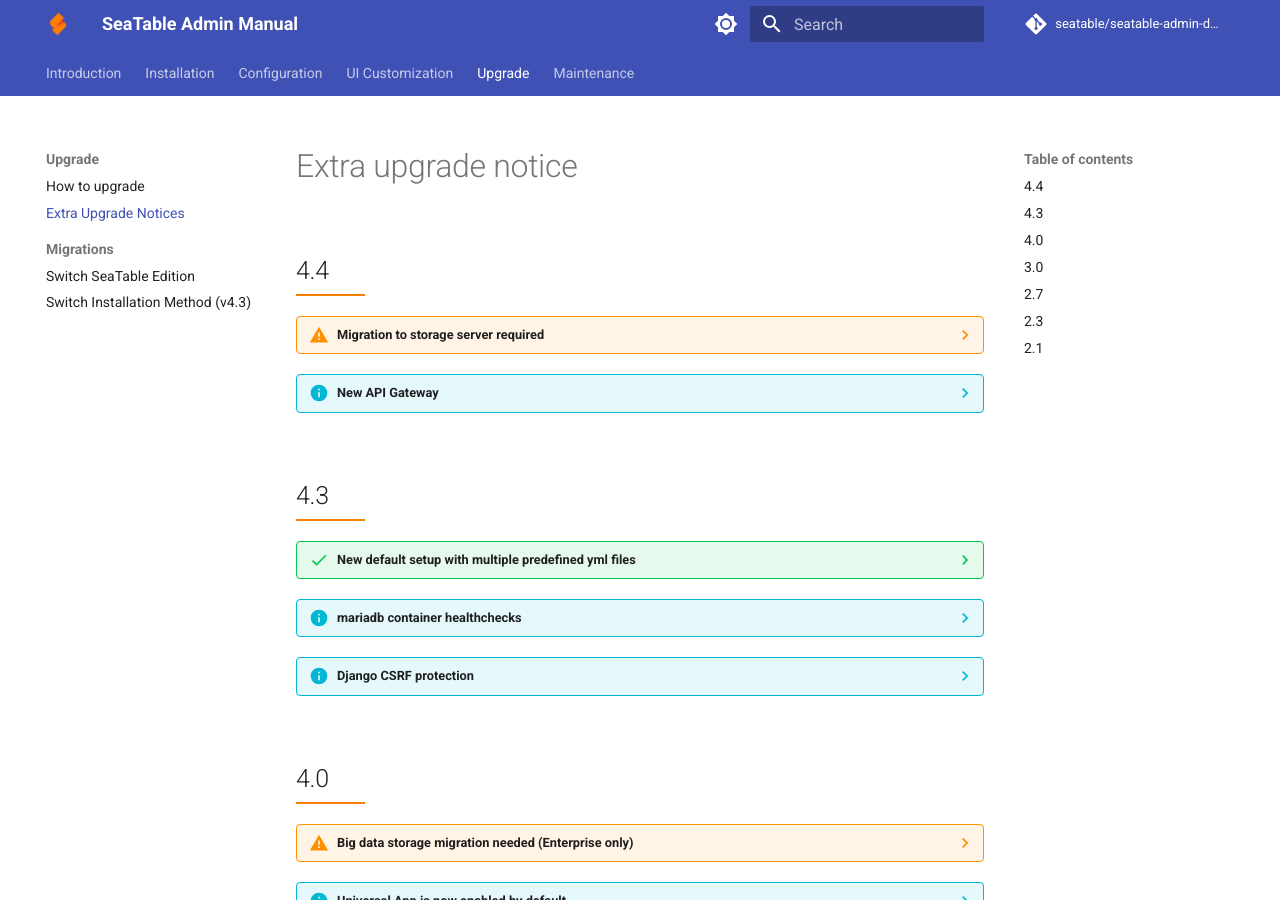
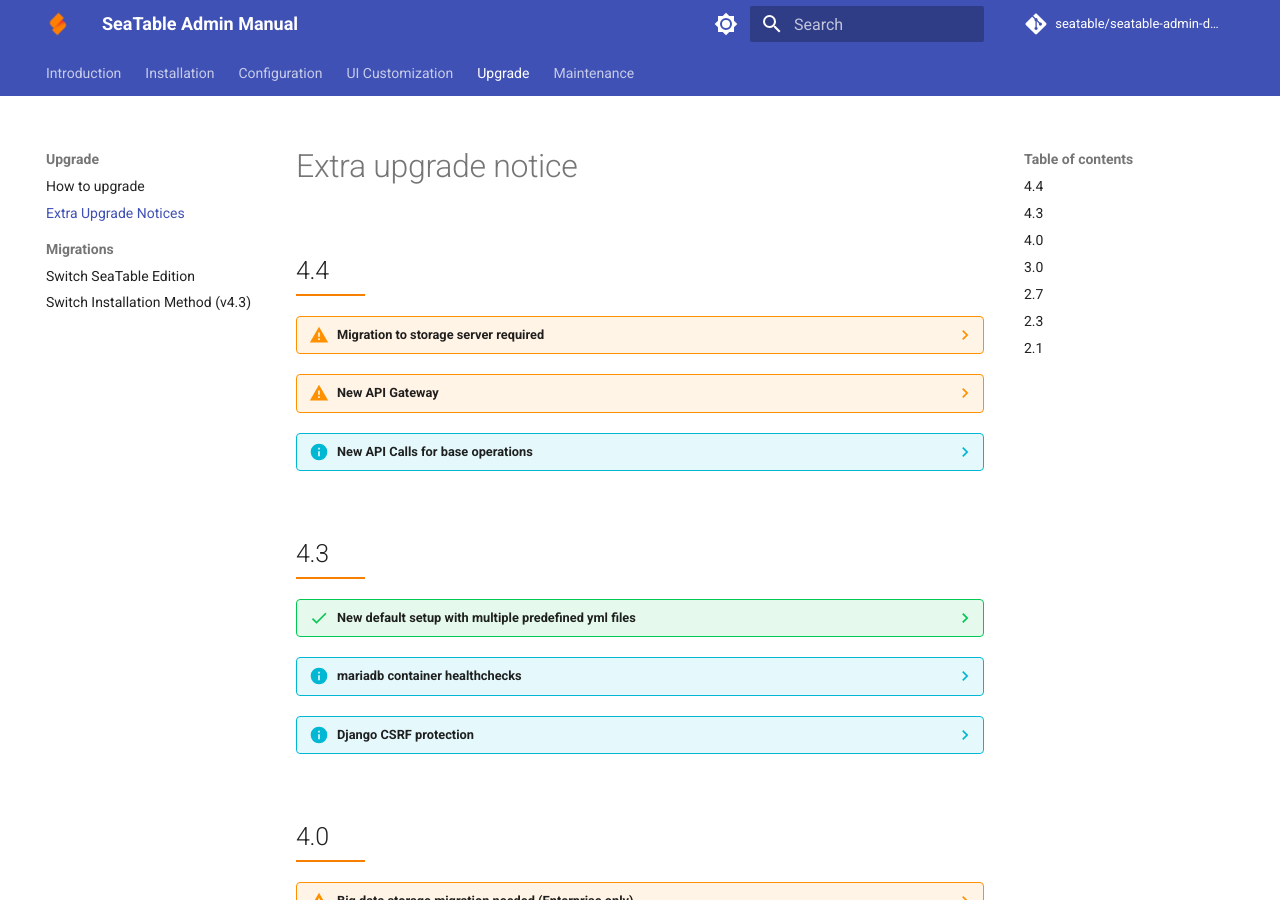
Before and after one commit to seatable/seatable-admin-docs, an MkDocs documentation site: the page built from docs/upgrade/extra-upgrade-notice.md, in a window 1280 px wide and 900 px high. Built offline with MkDocs 1.6.1 and Material for MkDocs 9.7.7, drawn with Linux system fonts in a browser that asks for light colours; comment, search, counter and statistics services are not loaded; some of the changed lines change nothing that is shown.

Commit message:
upgrade-notice api gateway nginx

````diff
--- a/docs/upgrade/extra-upgrade-notice.md
+++ b/docs/upgrade/extra-upgrade-notice.md
@@ -30,9 +30,53 @@
     docker exec -it seatable-server /shared/seatable/scripts/seatable.sh restart
     ```
 
-??? info "New API Gateway"
+??? warning "New API Gateway"
 
-    Version 4.4 introduces several new API endpoints and improvements to existing ones, creating a more streamlined experience for all base operations. These endpoints are detailed in our [API Reference](https://api.seatable.io/reference/getbaseinfo). You can identify the new endpoints by their URLs, which include "/api-gateway/".
+    With this version, we have introduced a new component to SeaTable Server: the API Gateway. This optimized API handler is designed to efficiently manage external API requests for base operations. The API Gateway is now started by default and requires no additional configuration files. However, you will need to update your nginx configuration to make the new API endpoints, located at `/api-gateway/`, accessible.
+
+    To add this new location, please modify your `/opt/seatable-server/seatable/conf/nginx.conf` file. You can add the following section at the end of the configuration file, just before the final closing bracket:
+
+    ```sh
+    location /api-gateway/ {
+        add_header Access-Control-Allow-Origin *;
+        add_header Access-Control-Allow-Methods GET,POST,PUT,DELETE,OPTIONS;
+        add_header Access-Control-Allow-Headers "deviceType,token, authorization, content-type";
+        if ($request_method = 'OPTIONS') {
+            add_header Access-Control-Allow-Origin *;
+            add_header Access-Control-Allow-Methods GET,POST,PUT,DELETE,OPTIONS;
+            add_header Access-Control-Allow-Headers "deviceType,token, authorization, content-type";
+            return 204;
+        }
+        proxy_pass         http://127.0.0.1:7780/;
+        proxy_redirect     off;
+        proxy_set_header   Host              $http_host;
+        proxy_set_header   X-Real-IP         $remote_addr;
+        proxy_set_header   X-Forwarded-For   $proxy_add_x_forwarded_for;
+        proxy_set_header   X-Forwarded-Host  $server_name;
+        proxy_set_header   X-Forwarded-Proto $scheme;
+        access_log         /opt/nginx-logs/api-gateway.access.log seatableformat;
+        error_log          /opt/nginx-logs/api-gateway.error.log;
+    }
+    ```
+
+    To take advantage of the new caching mechanism of the API Gateway, you may also update your `dtable_server_config.json` configuration file to redirect `List Rows` and `Get Row` calls to the new API Gateway endpoints.
+
+    **Important:** Replace `cloud.seatable.io` with your public server URL. These the following two options are optional and can be omitted if not needed:
+
+    ```json
+    "redirect_list_row_api": true,
+    "dtable_web_service_url": "https://cloud.seatable.io"
+    ```
+
+    Afterwards, restart SeaTable with:
+
+    ```bash
+    docker exec -it seatable-server /shared/seatable/scripts/seatable.sh restart
+    ```
+
+??? info "New API Calls for base operations"
+
+    Version 4.4 introduces several new API endpoints and improvements to existing ones, creating a more streamlined experience for all base operations. These endpoints are detailed in our [API Reference](https://api.seatable.io/reference/getbaseinfo). You can identify the new endpoints by their URLs, which include `/api-gateway/`.
 
     **Important:** All previous endpoints remain valid.
 
````
